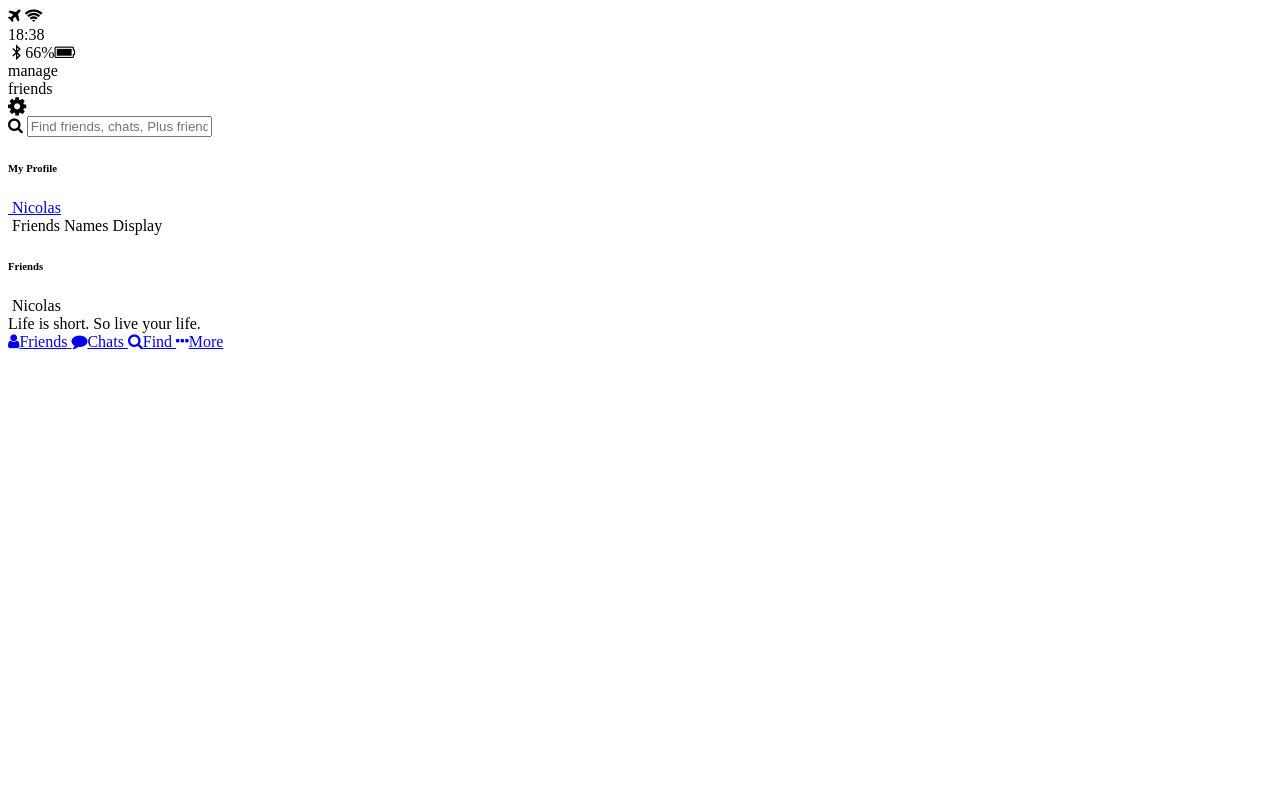
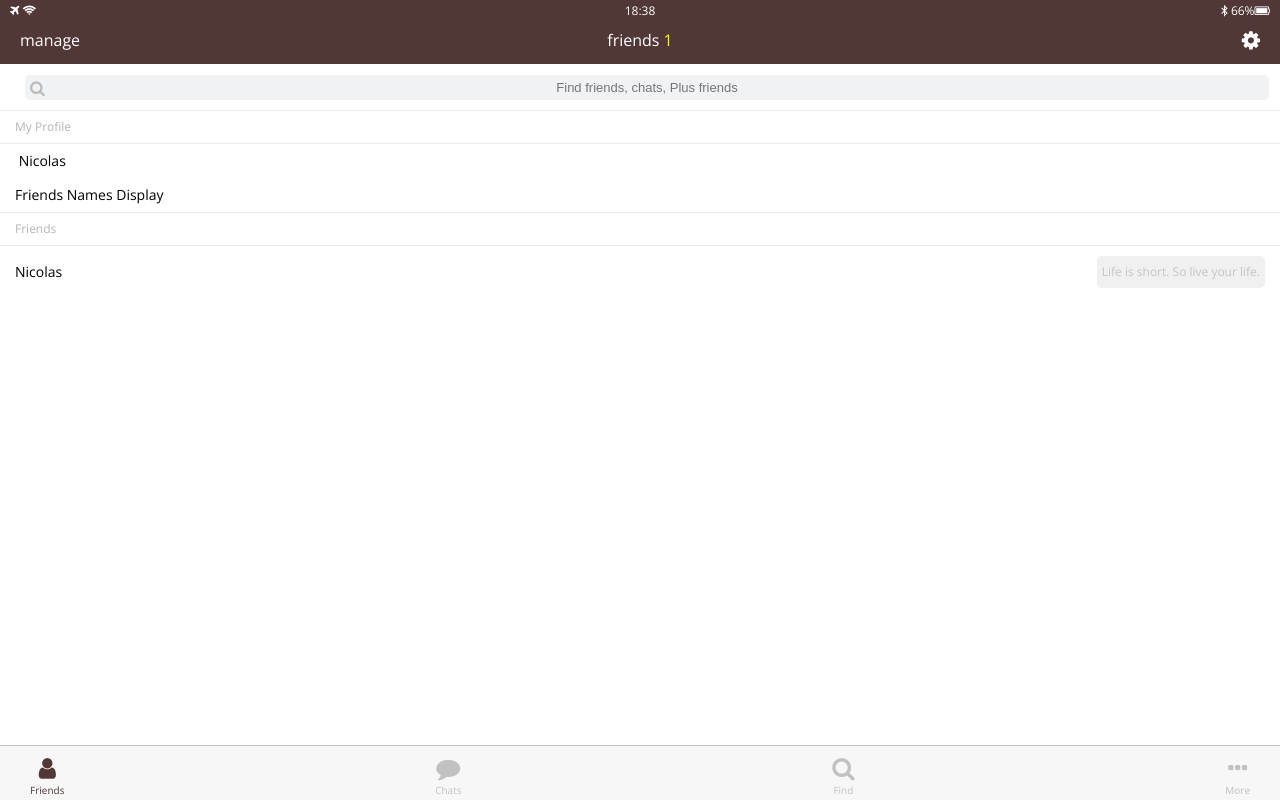
Before and after one commit to Yang-Sin/kakao_clone, a plain HTML site: page index.html in a window 1280 px wide. Drawn offline with nearby package versions, Linux system fonts and the light colour scheme.

Commit message:
[friends,globals,header,navigation,reset,search-bar,style].css clear!!

```diff
--- /dev/null
+++ b/css/friends.css
@@ -0,0 +1,42 @@
+.friends__section .friends__section-header{
+  border-top: 1px solid #ebebeb;
+  border-bottom: 1px solid #ebebeb;
+  padding: 10px 15px;
+  font-size: 12px;
+  color:#b4b4b4;
+}
+
+.friends__section-rows .friends__section-row{
+  padding:10px 15px;
+  display:flex;
+  align-items: center;
+  font-size: 14px;
+}
+
+.friends__section-row.with-tagline{
+  justify-content: space-between;
+}
+.friends__section-tagline{
+  font-size: 12px;
+  background-color: #f0f0f0;
+  padding: 10px 5px;
+  border-radius: 5px;
+  color:#c4c4c4;
+}
+
+]
+.friends__section-rows img{
+  width:40px;
+  border-radius: 50%;
+  margin-right: 15px;
+}
+
+.friends__section-rows a{
+  text-decoration: none;
+  color:inherit;
+}
+
+.friends__section-column{
+  display: flex;
+  align-items: center;
+}
--- /dev/null
+++ b/css/globals.css
@@ -0,0 +1,5 @@
+body{
+  font-family: 'Open Sans', sans-serif;
+  padding-top:65px;
+  padding-bottom: 60px;
+}
--- /dev/null
+++ b/css/header.css
@@ -0,0 +1,32 @@
+.top-header{
+  background-color: #523737;
+  color : white;
+  padding: 5px 10px 15px 10px;
+  position: fixed;
+  width: 100%;
+  top:0;
+}
+.top-header .header__top,
+.top-header .header__bottom {
+  display: flex;
+  justify-content: space-between;
+}
+.top-header .header__top{
+  margin-bottom: 15px;
+  font-size: 12px;
+}
+.top-header .header__bottom{
+  margin: 0 10px;
+}
+.top-header .header__column{
+  width:33%;
+}
+.top-header .header__column:last-child{
+  text-align: right;
+}
+.top-header .header__column:nth-child(2){
+  text-align: center;
+}
+.top-header .header__number{
+  color: yellow;
+}
--- /dev/null
+++ b/css/navigation.css
@@ -0,0 +1,30 @@
+.tab-bar{
+  background-color: #f7f7f7;
+  position: fixed;
+  width: 100%;
+  bottom: 0;
+  display: flex;
+  justify-content: space-between;
+  border-top:1px solid #c1c1c1;
+  padding: 10px 30px 5px 30px;
+
+}
+.tab-bar .tab-bar__tab{
+  display:flex;
+  align-items: center;
+  flex-direction:column;
+  text-decoration: none;
+  color:#c1c1c1;
+}
+.tab-bar .tab-bar__tab i{
+  display:block;
+  text-align: center;
+  margin-bottom: 5px;
+  font-size: 24px;
+}
+.tab-bar .tab-bar__title{
+  font-size: 10px;
+}
+.tab-bar .tab-bar__tab--selected{
+  color:#523737;
+}
--- /dev/null
+++ b/css/reset.css
@@ -0,0 +1,125 @@
+html,
+body,
+div,
+span,
+applet,
+object,
+iframe,
+h1,
+h2,
+h3,
+h4,
+h5,
+h6,
+p,
+blockquote,
+pre,
+a,
+abbr,
+acronym,
+address,
+big,
+cite,
+code,
+del,
+dfn,
+em,
+img,
+ins,
+kbd,
+q,
+s,
+samp,
+small,
+strike,
+strong,
+sub,
+sup,
+tt,
+var,
+b,
+u,
+i,
+center,
+dl,
+dt,
+dd,
+ol,
+ul,
+li,
+fieldset,
+form,
+label,
+legend,
+table,
+caption,
+tbody,
+tfoot,
+thead,
+tr,
+th,
+td,
+article,
+aside,
+canvas,
+details,
+embed,
+figure,
+figcaption,
+footer,
+header,
+hgroup,
+menu,
+nav,
+output,
+ruby,
+section,
+summary,
+time,
+mark,
+audio,
+video {
+  margin: 0;
+  padding: 0;
+  border: 0;
+  font-size: 100%;
+  font: inherit;
+  vertical-align: baseline;
+  box-sizing: border-box;
+}
+/* HTML5 display-role reset for older browsers */
+article,
+aside,
+details,
+figcaption,
+figure,
+footer,
+header,
+hgroup,
+menu,
+nav,
+section {
+  display: block;
+}
+body {
+  line-height: 1;
+}
+ol,
+ul {
+  list-style: none;
+}
+blockquote,
+q {
+  quotes: none;
+}
+blockquote:before,
+blockquote:after,
+q:before,
+q:after {
+  content: '';
+  content: none;
+}
+table {
+  border-collapse: collapse;
+  border-spacing: 0;
+}
--- /dev/null
+++ b/css/search-bar.css
@@ -0,0 +1,27 @@
+.search-bar{
+  padding: 10px 25px;
+  position: relative;
+}
+
+.search-bar input{
+  width:100%;
+  padding: 5px 7px;
+  box-sizing: border;
+  border:0;
+  border-radius: 5px;
+  background-color: #f1f2f3;
+  font-size: 13px;
+  text-align: center;
+}
+
+.search-bar input:focus{
+  outline: none;
+}
+
+.search-bar i{
+  position: absolute;
+  color:#bbbbbb;
+  top:15px;
+  left:30px;
+
+}
--- /dev/null
+++ b/css/style.css
@@ -0,0 +1,7 @@
+@import 'reset.css';
+@import 'header.css';
+@import url('https://fonts.googleapis.com/css?family=Open+Sans:400,600');
+@import 'globals.css';
+@import 'navigation.css';
+@import 'search-bar.css';
+@import 'friends.css';
--- a/index.html
+++ b/index.html
@@ -6,9 +6,10 @@
   <meta http-equiv="X-UA-Compatible" content="ie=edge">
   <link rel="stylesheet" href="https://stackpath.bootstrapcdn.com/font-awesome/4.7.0/css/font-awesome.min.css">
   <title>friends</title>
+  <link rel="stylesheet" href="css/style.css">
 </head>
 <body>
-  <header>
+  <header class="top-header">
     <div class="header__top">
       <div class="header__column">
         <i class="fa fa-plane"></i>
@@ -23,15 +24,16 @@
         <span class="header__battery">66%<i class="fa fa-battery-full"></i></span>
       </div>
     </div>
-    <div class="header__bottom"></div>
+    <div class="header__bottom">
     <div class="header__column">
       <span class="header__text">manage</span>
     </div>
     <div class="header__column">
-      <span class="header__text">friends <span class="header__number"></span></span>
+      <span class="header__text">friends <span class="header__number">1</span></span>
     </div>
     <div class="header__column">
       <i class="fa fa-cog fa-lg"></i>
+    </div>
     </div>
   </header>
   <main class="friends">
@@ -39,7 +41,7 @@
       <i class="fa fa-search"></i>
       <input type="text" placeholder="Find friends, chats, Plus friends">
     </div>
-    <section class="friends__profile">
+    <section class="friends__section">
       <header class="friends__section-header">
       <h6 class="friends__section-title">My Profile</h6>
       </header>
@@ -47,7 +49,7 @@
         <div class="friends__section-row">
             <a href="profile.html">
               <img src="" alt="">
-              <span class="friends__section-name">Nicolas</span>
+              Nicolas
             </a>
         </div>
         <div class="friends__section-row">
@@ -61,7 +63,7 @@
         <h6 class="friends__section-title">Friends</h6>
       </header>
       <div class="friends__section-rows">
-        <div class="friends__section-row">
+        <div class="friends__section-row with-tagline">
           <div class="friends__section-column">
             <img src="" alt="">
             <span class="friends__section-name">Nicolas</span>
```
Also changed, not shown: chat.html (+2 -1 lines), chats.html (+2 -1 lines), find.html (+2 -1 lines), more.html (+2 -1 lines), profile.html (+2 -1 lines).
